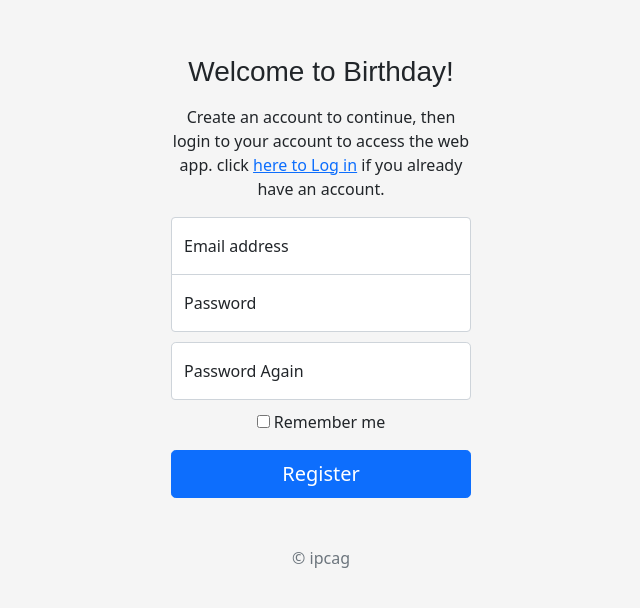
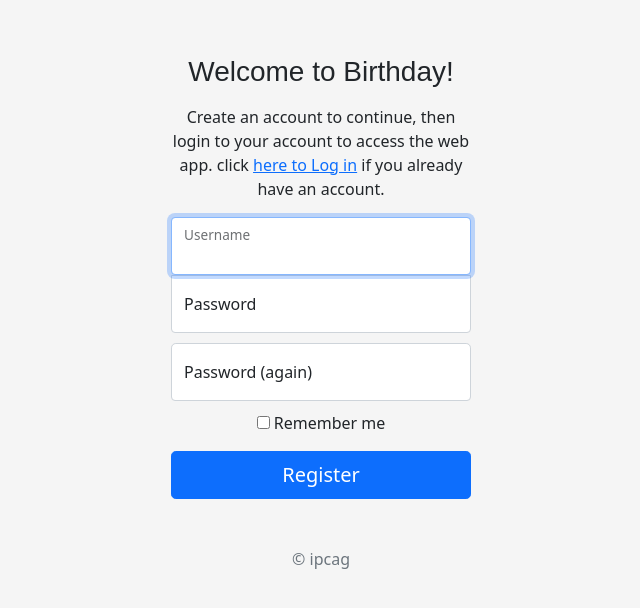
Before and after one commit to Ipcagr1d/flask-crud, a Flask app: page /register in a window 1280 px wide. Shown: the top 608 px of the page, without its empty margins (319-959 px from the left). Run offline with Flask 2, Linux system fonts and the light colour scheme; some libraries are stand-ins or nearby versions.

Commit message:
Account pages revise

```diff
--- a/templates/login.html
+++ b/templates/login.html
@@ -14,16 +14,16 @@
   <body class="text-center" id="login-body">
       <div class="container d-flex align-items-center justify-content-center" id="container-login">
         <main class="form-signin align-items-center">
-            <form>
+            <form action="/login" method="post">
               <h1 class="h3 mb-3 fw-normal">Welcome to Birthday!</h1>
               <p>Login to continue</p>
 
               <div class="form-floating">
-                <input type="email" class="form-control" id="floatingInput" placeholder="name@example.com">
+                <input type="text" class="form-control" id="floatingInput" placeholder="Username" name="username" autocomplete="off" autofocus>
                 <label for="floatingInput">Email address</label>
               </div>
               <div class="form-floating">
-                <input type="password" class="form-control" id="floatingPassword" placeholder="Password">
+                <input type="password" class="form-control" id="floatingPassword" placeholder="Password" name="password">
                 <label for="floatingPassword">Password</label>
               </div>
 
--- a/templates/register.html
+++ b/templates/register.html
@@ -14,21 +14,21 @@
   <body class="text-center" id="login-body">
       <div class="container d-flex align-items-center justify-content-center" id="container-login">
         <main class="form-signin align-items-center">
-            <form>
+            <form action="/register" method="post">
               <h1 class="h3 mb-3 fw-normal">Welcome to Birthday!</h1>
               <p>Create an account to continue, then login to your account to access the web app. click <a href="login.html">here to Log in</a> if you already have an account.</p>
 
               <div class="form-floating">
-                <input type="email" class="form-control" id="floatingInput" placeholder="name@example.com">
-                <label for="floatingInput">Email address</label>
+                <input type="text" class="form-control" id="floatingInput" placeholder="Username" name="username" autocomplete="off" autofocus>
+                <label for="floatingInput">Username</label>
               </div>
               <div class="form-floating">
-                <input type="password" class="form-control" id="floatingPassword" placeholder="Password">
+                <input type="password" class="form-control" id="floatingPassword" placeholder="Password" name="password">
                 <label for="floatingPassword">Password</label>
               </div>
               <div class="form-floating">
-                <input type="password" class="form-control" id="floatingPasswordAgain" placeholder="Password">
-                <label for="floatingPassword">Password Again</label>
+                <input type="password" class="form-control" id="floatingPasswordAgain" placeholder="Password (again)" name="confirmation">
+                <label for="floatingPassword">Password (again)</label>
               </div>
 
               <div class="checkbox mb-3">
```
